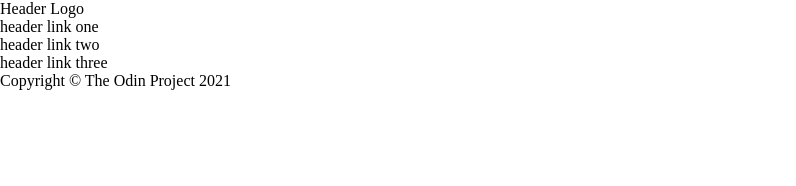
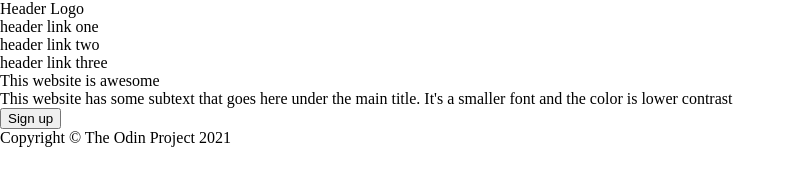
Before and after one commit to hardeek-sharma/Landing-Page_TOP, a plain HTML site: page index.html in a window 1280 px wide. Shown: the whole page, without its empty margins (0-796 px from the left). Drawn offline with Linux system fonts and the light colour scheme.

Commit message:
add html for section one

```diff
--- a/index.html
+++ b/index.html
@@ -18,6 +18,26 @@
       </div>
     </div>
 
+    <div class="section one">
+      <div class="content">
+        <div class="main-text">This website is awesome</div>
+        <div class="secondary-text">
+          This website has some subtext that goes here under the main title.
+          It's a smaller font and the color is lower contrast
+        </div>
+        <button class="first-button">Sign up</button>
+      </div>
+      <div class="placeholder-one"></div>
+    </div>
+
+
+
+    <div class="section two"></div>
+    <div class="section three"></div>
+    <div class="section four"></div>
+
+
+
     <div class="footer">
       Copyright © The Odin Project 2021
     </div>
```
